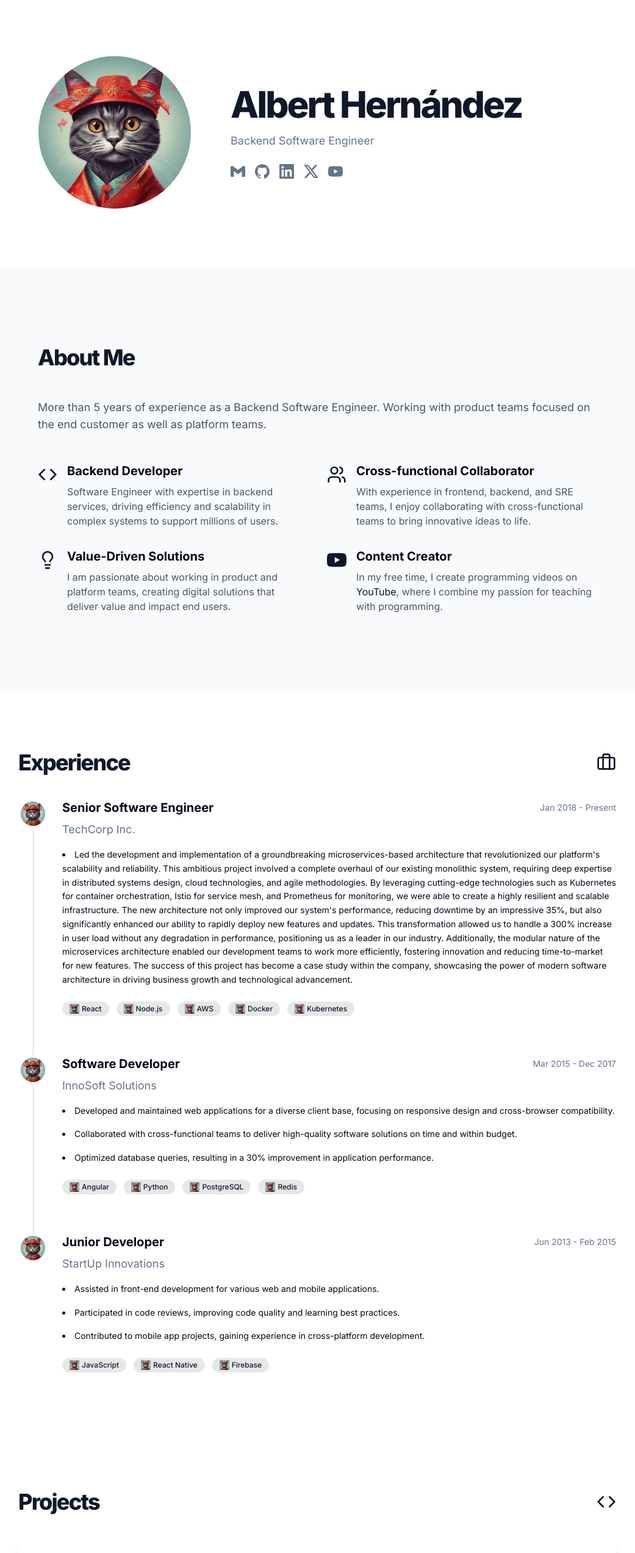
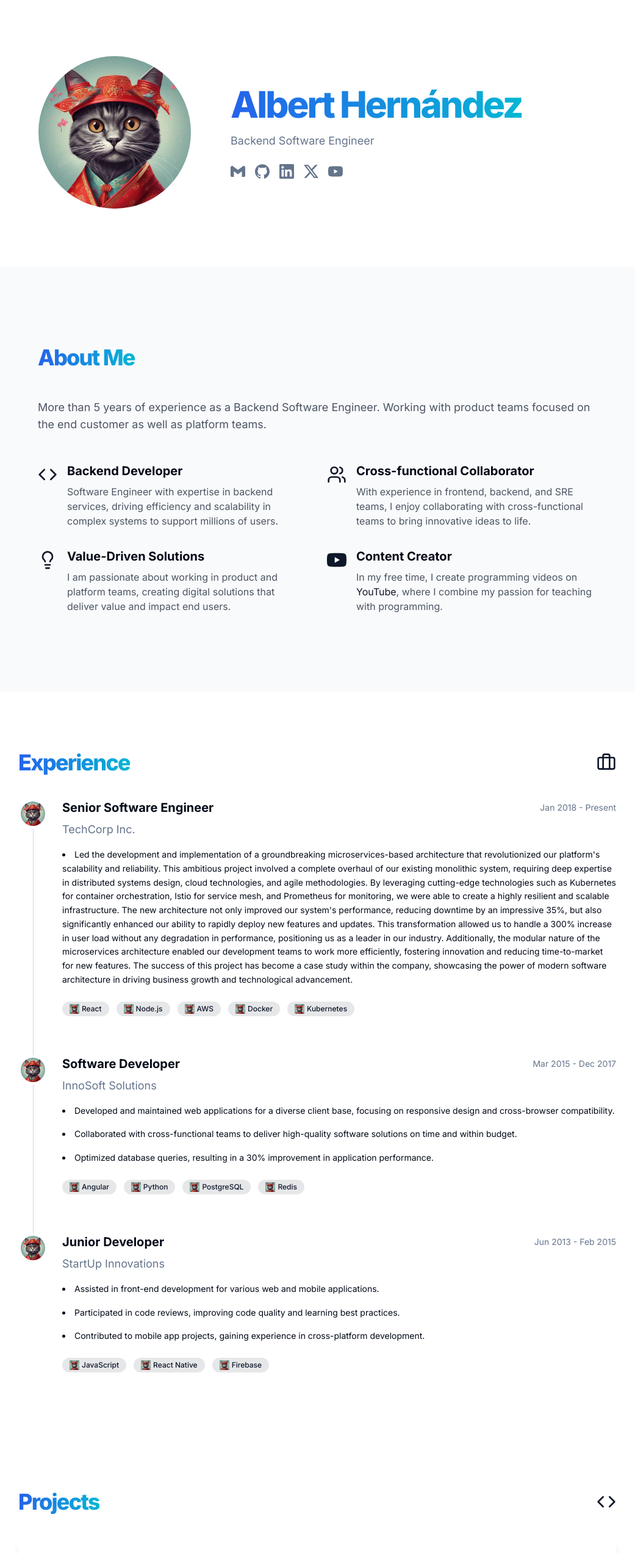
Before and after one commit to AlbertHernandez/alberthernandez.dev, a Next.js app: page / in a window 1280 px wide. Shown: the part 100-2646 px from the top of the page at 61% size, without its empty margins (120-1161 px from the left). Built offline with nearby package versions, Linux system fonts and the light colour scheme.

Commit message:
v21
Signed-off-by: Albert Hernandez <alberthernandezdev@gmail.com>

```diff
--- a/src/app/page.tsx
+++ b/src/app/page.tsx
@@ -201,7 +201,9 @@ export default function Portfolio() {
             </div>
             <div className="flex flex-col items-center md:items-start text-center md:text-left md:w-2/3">
               <h1 className="text-4xl font-extrabold leading-tight tracking-tighter md:text-5xl lg:text-6xl mb-4 text-primary">
-                Albert Hernández
+                <span className="bg-gradient-to-r from-blue-600 to-cyan-500 bg-clip-text text-transparent">
+                  Albert Hernández
+                </span>
               </h1>
               <p className="text-lg text-muted-foreground dark:text-gray-300 mb-6">
                 Backend Software Engineer
@@ -302,8 +304,10 @@ export default function Portfolio() {
           className="py-12 md:py-24 lg:py-32 bg-gray-50 dark:bg-gray-800"
         >
           <div className="container mx-auto max-w-[980px]">
-            <h2 className="text-3xl font-extrabold leading-tight tracking-tighter md:text-4xl text-primary dark:text-primary-dark mb-12 text-left">
-              About Me
+            <h2 className="text-3xl font-extrabold leading-tight tracking-tighter md:text-4xl mb-12 text-left">
+              <span className="bg-gradient-to-r from-blue-600 to-cyan-500 bg-clip-text text-transparent">
+                About Me
+              </span>
             </h2>
             <p className="text-lg text-gray-600 dark:text-gray-300 mb-12">
               More than 5 years of experience as a Backend Software Engineer.
@@ -386,7 +390,9 @@ export default function Portfolio() {
         >
           <div className="mx-auto max-w-[980px] flex flex-col items-start gap-2">
             <h2 className="text-3xl font-extrabold leading-tight tracking-tighter md:text-4xl flex items-center mb-8 w-full justify-between text-primary">
-              Experience
+              <span className="bg-gradient-to-r from-blue-600 to-cyan-500 bg-clip-text text-transparent">
+                Experience
+              </span>
               <Briefcase className="ml-2 h-8 w-8" />
             </h2>
             <div className="space-y-16">
@@ -453,7 +459,9 @@ export default function Portfolio() {
         >
           <div className="mx-auto max-w-[980px] flex flex-col items-start gap-2">
             <h2 className="text-3xl font-extrabold leading-tight tracking-tighter md:text-4xl flex items-center mb-8 w-full justify-between text-primary">
-              Projects
+              <span className="bg-gradient-to-r from-blue-600 to-cyan-500 bg-clip-text text-transparent">
+                Projects
+              </span>
               <Code className="ml-2 h-8 w-8" />
             </h2>
             <div className="space-y-8 w-full">
```
